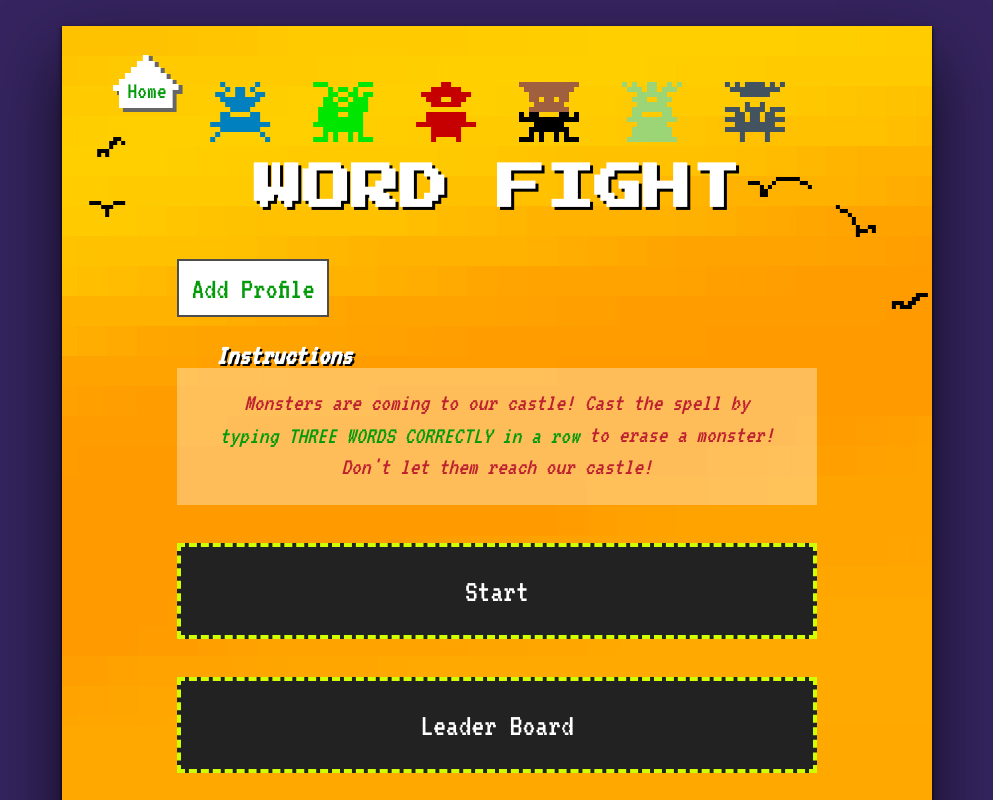
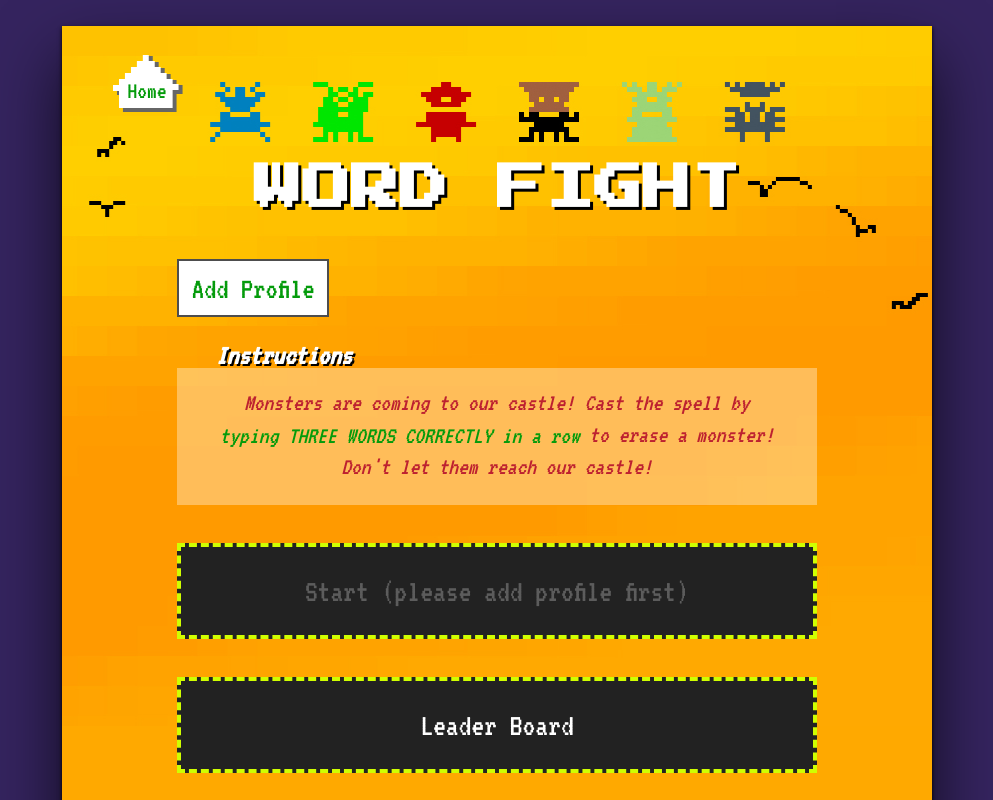
Before and after one commit to monxque/Word-Fight, a React (Create React App) app: page / in a window 1280 px wide. Shown: the top 800 px of the page, without its empty margins (143-1136 px from the left). Built offline with nearby package versions, Linux system fonts and the light colour scheme.

Commit message:
update profile checking logic and css

```diff
--- a/public/index.html
+++ b/public/index.html
@@ -7,7 +7,7 @@
     <meta name="theme-color" content="#000000" />
     <meta
       name="description"
-      content="Web site created using create-react-app"
+      content="Word-Fight: A word typing game"
     />
     <link rel="apple-touch-icon" href="%PUBLIC_URL%/logo192.png" />
     <!--
--- a/src/components/Gameplay.js
+++ b/src/components/Gameplay.js
@@ -21,12 +21,7 @@ export default function Gameplay() {
     //ACTIONS
     // start actions
     const start = () => {
-        //check if there is profile created
-        const data = localStorage.getItem('listOfProfiles');
-        if (data) {
-            if (data === "[]") {
-                alert("Please select profile first!");
-            } else {
+
         // reset before start
         if (status !== "started") {
             if (status === "ended") {
@@ -44,9 +39,6 @@ export default function Gameplay() {
                 setTimeRunning(true);
             }
         }
-            }
-        }
-
     };
 
     //reset actions
@@ -54,13 +46,10 @@ export default function Gameplay() {
         clearInterval(intervalId);
         setIntervalId(0);
         setStatus("waiting");
-        // setCurrDisplayWords(wordList);
         setScore(0);
-        // setLoading(true);
         setTimeRunning(false);
         setRemovedMon(1);
         initMon();
-        console.log('stop now');
     };
 
     //set ended behaviour
@@ -121,7 +110,6 @@ export default function Gameplay() {
             //remove the monster that matches the id
             const idCheck = (m) => (("mon-" + id) === m.props.id);
             const isFound = monsters.some(idCheck);
-            // console.log("finding " + id + " " + isFound);
             if (isFound) {
                 const remainingMonsters = monsters.filter(monster => ("mon-" + id) !== monster.props.id);
                 console.log(remainingMonsters);
@@ -207,8 +195,6 @@ export default function Gameplay() {
             setMonIDPter(initNo + 1);
             setMonsters(initmonsterlist);
         }
-        // console.log("init")
-        // console.log(initmonsterlist);
     }
 
     useEffect(() => {
@@ -219,7 +205,7 @@ export default function Gameplay() {
 
     return (
         <div >
-            <div className={loading&&!loaded?"loading":"loaded"}>LOADING...</div>
+            <div className={loading && !loaded ? "loading" : "loaded"}>LOADING...</div>
             <h1>WORD FIGHT</h1>
             <div className="score"> <span >Score: {score}</span>
                 <button className="btn" onClick={start}>
--- a/src/components/Home.js
+++ b/src/components/Home.js
@@ -47,6 +47,14 @@ function Home() {
     </div>
   );
 
+  const withprofilestartbutton = (
+    <Link to="/gameplay" tabIndex="-1"> <button >Start </button></Link>
+  );
+
+  const noprofilestartbutton = (
+    <a><button className="inactive" onClick='alert("Please select profile first!")'>Start (please add profile first)</button></a>
+  );
+
   return (
     <div className="homepage">
 
@@ -55,7 +63,9 @@ function Home() {
       <div className="instructions list-bg">
         <h3>Instructions</h3>
         <p>Monsters are coming to our castle! Cast the spell by <span className="emphasize">typing THREE WORDS CORRECTLY in a row</span> to erase a monster! Don't let them reach our castle!</p></div>
-      <Link to="/gameplay" tabIndex="-1"> <button >Start </button></Link>
+
+        {currProfile.name !=="" ? withprofilestartbutton : noprofilestartbutton}
+
       <Link to="/leaderboard" tabIndex="-1"><button>Leader Board</button></Link>
       <Link to="/documentation" tabIndex="-1"> <button>Documentation</button></Link>
       <Link to="/sources" tabIndex="-1"> <button>Sources</button></Link>
--- a/src/components/MonstersMove.js
+++ b/src/components/MonstersMove.js
@@ -10,8 +10,6 @@ export default function MonstersMove(props) {
   //set monster move downwards according to time
   useEffect(() => {
     if (props.timeRunning) {
-      // console.log("time is running")
-      // increaseY();
       setX(randomX(X));
       if (Y < 18) {
         setY(moveSpeed + Y);
@@ -20,24 +18,16 @@ export default function MonstersMove(props) {
         props.setStatus("ended");
       }
     }
-    else {
-      // setX(X);
-    }
-    // setMoveSpeed(1);
   }, [props.timeRunning, props.time]);
 
-
+  // reset the position when the game is reset
   useEffect(() => {
     if (props.status === "waiting") {
       setY(0);
     }
   }, [props.status]);
-  // const increaseY = () => {
-  //   if (Y < 18) {
-  //     setY(Y + 4);
-  //   }
-  // }
 
+  //function to random the X coordinate
   const randomX = (X) => {
     if (Math.random() > 0.5 & X > 3)
       return X - Math.random() * 3;
--- a/src/components/Profile.js
+++ b/src/components/Profile.js
@@ -9,6 +9,8 @@ function usePrevious(value) {
 }
 
 export default function Profile(props) {
+
+  //set use states
   const [isEditing, setEditing] = useState(false);
   const [newName, setNewName] = useState('');
 
@@ -17,10 +19,12 @@ export default function Profile(props) {
   const editFieldRef = useRef(null);
   const editButtonRef = useRef(null);
 
+  //handle change of name
   function handleChange(e) {
     setNewName(e.target.value);
   }
 
+  //handle profile name change submission
   function handleSubmit(e) {
     e.preventDefault();
     props.editProfile(props.id, newName);
@@ -28,6 +32,7 @@ export default function Profile(props) {
     setEditing(false);
   }
 
+  //different templates for editing and viewing
   const editingTemplate = (
     <form className="stack-small" onSubmit={handleSubmit}>
       <div className="form-group">
@@ -97,6 +102,7 @@ export default function Profile(props) {
     </div>
   );
 
+  //update the focus when editing and after editing
   useEffect(() => {
     if (!wasEditing && isEditing) {
       editFieldRef.current.focus();
--- a/src/components/Score.js
+++ b/src/components/Score.js
@@ -6,7 +6,7 @@ export default function Score(props) {
     <ul>
       <li>{props.name} </li>
       <li>{props.score} </li>
-      <li> {props.date} </li>
+      <li>{props.date} </li>
     </ul>
   </li>;
 }
--- a/src/components/WordTyping.js
+++ b/src/components/WordTyping.js
@@ -8,15 +8,13 @@ export default function WordTyping(props) {
     const [currCharIndex, setCurrCharIndex] = useState(0);
     const [currDisplayWords, setCurrDisplayWords] = useState("");
     const [countCorrectWords, setCountCorrectWords] = useState(1);
-    const [isError, setIsError] = useState(false);
 
     //set useref
     const inputRef = useRef(null);
     const outputRef = useRef(null);
     const alertRef = useRef(null);
 
-    //start, reset, end function
-
+    //start, reset, end functions
     useEffect(() => {
         if (props.status === "started") {
             outputRef.current.focus();
@@ -74,16 +72,12 @@ export default function WordTyping(props) {
         }
 
         // check if input char is correct
-        // console.log("expected: " + wordList.charAt(currCharIndex));
-        // console.log("typed: " + typedChar);
         if (typedChar === wordList.charAt(currCharIndex)) {
             setCurrCharIndex(currCharIndex + 1);
-            setIsError(false);
+
             if (typedChar.length === 1) {
                 outputRef.current.innerHTML += typedChar;
             }
-            // console.log(outputRef);
-            // console.log("correct");
             // when a spacebar is pressed and match with expected char
             if (keyCode === 32) {
                 outputRef.current.innerHTML = "";
@@ -102,13 +96,11 @@ export default function WordTyping(props) {
         } else {
             //error input
             if (typedChar.length === 1) {
-                setIsError(true);
                 alertRef.current.innerHTML = "";
                 outputRef.current.innerHTML += `<span class="wrongText">${typedChar}</span>`
                 setCountCorrectWords(1);
                 props.setScore(props.score - 10);
             }
-            // console.log("wrong")
         }
 
     };
--- a/src/index.css
+++ b/src/index.css
@@ -111,6 +111,10 @@ body {
 }
 /*END PRESETS*/
 /* GLOBAL STYLES */
+
+.inactive {
+  color: #ffffff44 !important;
+}
 
 .gameshell {
   background: #ffa900;
```
Also changed, not shown: public/logo192.png, public/logo512.png, src/components/Sources.js (indentation only). Lines whose indentation alone changed are shown as unchanged.
